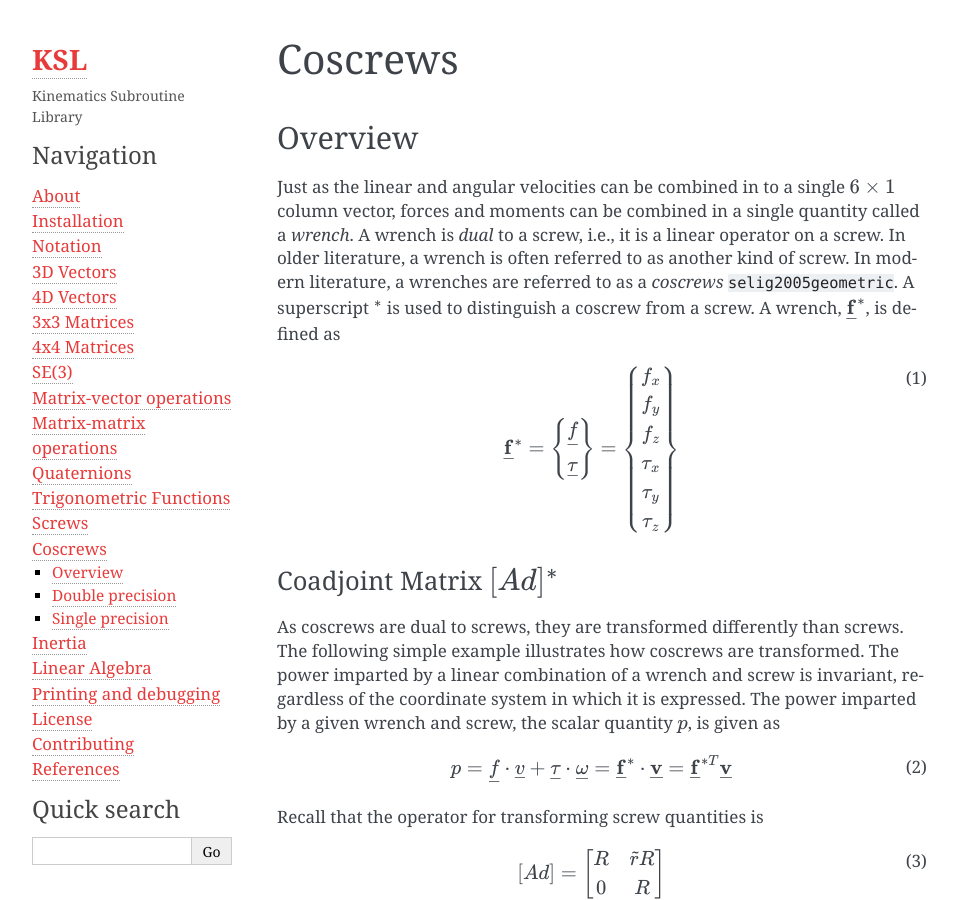
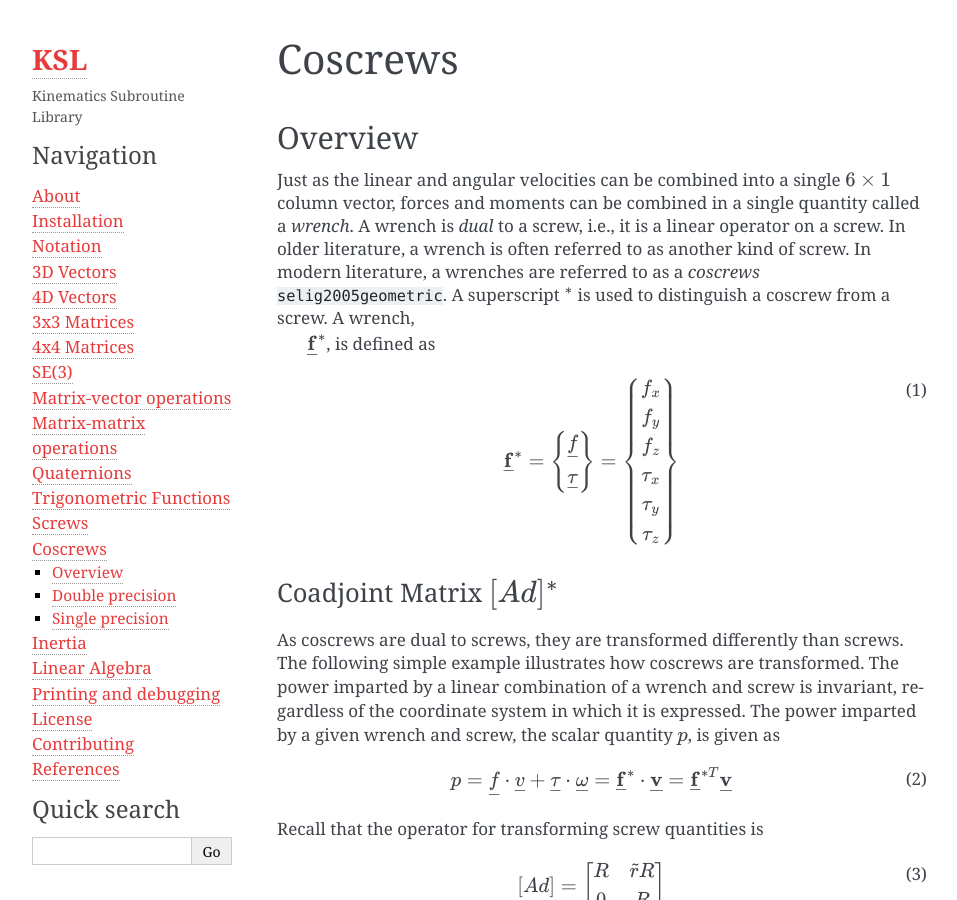
Before and after one commit to shift-dynamics/ksl, a Sphinx documentation site: the page built from doc/sphinx/coscrews/coscrews.rst, in a window 1280 px wide and 900 px high. Shown: the whole window, without its empty margins (148-1105 px from the left). Built offline with Sphinx 7.4.7, drawn with Linux system fonts in a browser that asks for light colours; cross-references to code outside the pages are shown as plain code.

Commit message:
update documentation for matrix.h

```diff
--- a/doc/sphinx/coscrews/coscrews.rst
+++ b/doc/sphinx/coscrews/coscrews.rst
@@ -7,7 +7,8 @@ Coscrews
 Overview
 --------
 
-Just as the linear and angular velocities can be combined in to a single :math:`6 \times 1` column vector, forces and moments can be combined in a single quantity called a *wrench*.  A wrench is *dual* to a screw, i.e., it is a linear operator on a screw. In older literature, a wrench is often referred to as another kind of screw. In modern literature, a wrenches are referred to as a *coscrews* :cite:`selig2005geometric`. A superscript :math:`^*` is used to distinguish a coscrew from a screw. A wrench, :math:`\underline{\mathbf{f}}^*`, is defined as
+Just as the linear and angular velocities can be combined into a single :math:`6 \times 1` column vector, forces and moments can be combined in a single quantity called a *wrench*.  A wrench is *dual* to a screw, i.e., it is a linear operator on a screw. In older literature, a wrench is often referred to as another kind of screw. In modern literature, a wrenches are referred to as a *coscrews* :cite:`selig2005geometric`. A superscript :math:`^*` is used to distinguish a coscrew from a screw. A wrench,
+ :math:`\underline{\mathbf{f}}^*`, is defined as
 
 .. math::
     :label: eq:wrench
```
Also changed, not shown: 1 other file.
